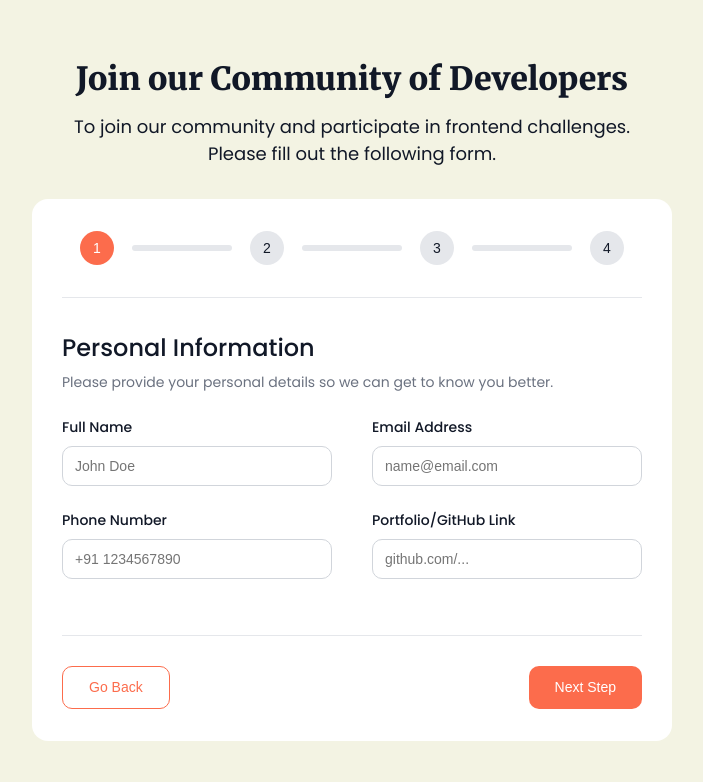
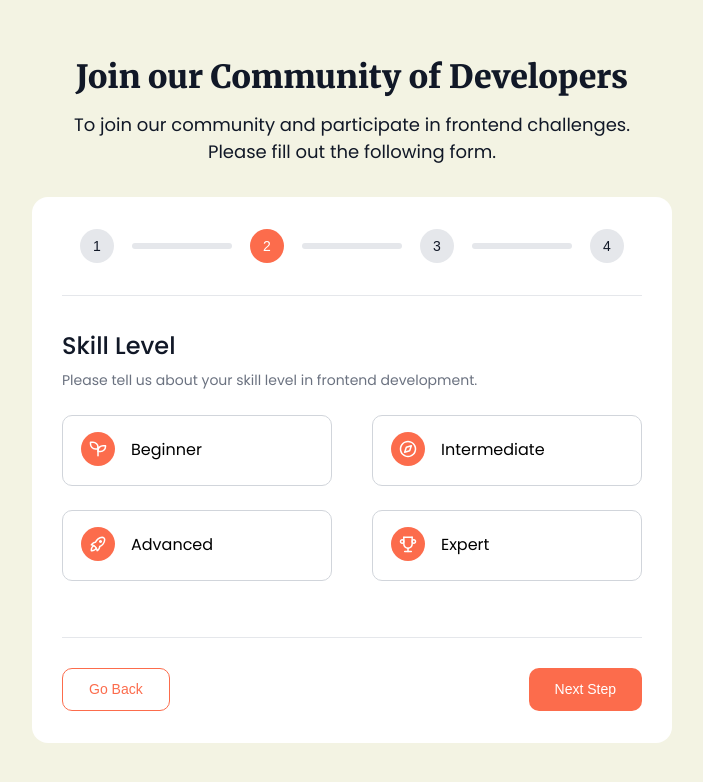
Before and after one commit to dd44it/multi_step_form, a React (Vite) app: page / in a window 1280 px wide. Shown: the top 782 px of the page, without its empty margins (288-991 px from the left). Built offline with nearby package versions, Linux system fonts and the light colour scheme.

Commit message:
feat: add step 2 form

```diff
--- a/src/components/Form.jsx
+++ b/src/components/Form.jsx
@@ -1,5 +1,6 @@
 import React, { useState } from "react"
 import StepForm1 from "./steps/StepForm1"
+import StepForm2 from "./steps/StepForm2"
 
 export default function Form() {
   const [formStep, setFormStep] = useState([
@@ -11,7 +12,7 @@ export default function Form() {
       email: "",
       phone: "",
       portfolio: "",
-      active: true,
+      active: false,
       show: true,
     },
     {
@@ -19,7 +20,7 @@ export default function Form() {
       titleStep: "Skill Level",
       subtitle: "Please tell us about your skill level in frontend development.",
       skillLevel: "",
-      active: false,
+      active: true,
       show: true,
     },
     {
@@ -70,7 +71,7 @@ export default function Form() {
   })
 
   const activeForm = formStep.map((step) => {
-    if (step.idStep === 1) {
+    if (step.active && step.idStep === 1) {
       return (
         <React.Fragment key={step.idStep}>
           <StepForm1
@@ -79,6 +80,16 @@ export default function Form() {
             phone={step.phone}
             portfolio={step.portfolio}
             handleEv={handleEv}
+          />
+        </React.Fragment>
+      )
+    }
+    else if(step.active && step.idStep === 2){
+      return (
+        <React.Fragment key={step.idStep}>
+          <StepForm2
+            skillLevel={step.skillLevel}
+            activeBtn={activeBtn}
           />
         </React.Fragment>
       )
@@ -98,7 +109,15 @@ export default function Form() {
     )
   }
 
+  function activeBtn(e){
+    const { name, className } = e.target
+    console.log(className, name)
+
+
+  }
+
   console.log(formStep)
+  console.log(activeForm)
 
   return (
     <main className="main">
--- /dev/null
+++ b/src/components/steps/StepForm2.jsx
@@ -0,0 +1,37 @@
+import flower from "../../assets/icons/flower.svg"
+
+export default function StepForm2({ skillLevel, activeBtn }) {
+  return (
+    <>
+      <div className="row">
+        <div className="step-badge" onClick={activeBtn}>
+          <div className="btn-primary btn-step">
+            <div className="btn-flower btn-img-wrapper"></div>
+          </div>
+          <div className="badge-name">Beginner</div>
+        </div>
+
+        <div className="step-badge" onClick={activeBtn}>
+          <div className="btn-primary btn-step">
+            <div className="btn-compass btn-img-wrapper"></div>
+          </div>
+          <div className="badge-name">Intermediate</div>
+        </div>
+      </div>
+      <div className="row">
+        <div className="step-badge" onClick={activeBtn}>
+          <div className="btn-primary btn-step">
+            <div className="btn-rocket btn-img-wrapper"></div>
+          </div>
+          <div className="badge-name">Advanced</div>
+        </div>
+        <div className="step-badge" onClick={activeBtn}>
+          <div className="btn-primary btn-step">
+            <div className="btn-title btn-img-wrapper"></div>
+          </div>
+          <div className="badge-name">Expert</div>
+        </div>
+      </div>
+    </>
+  )
+}
--- a/src/index.css
+++ b/src/index.css
@@ -81,6 +81,8 @@ body {
   font-size: 14px;
   line-height: 21px;
   cursor: pointer;
+  display: grid;
+  place-items: center;
 }
 
 .btn-step:hover {
@@ -194,3 +196,35 @@ body {
   color: var(--white);
   background-color: var(--primary);
 }
+
+.step-badge {
+  padding: 16px 0 19px 18px;
+  display: flex;
+  flex: 0 1 50%;
+  align-items: center;
+  gap: 16px;
+  border: 1px solid var(--border-secondary);
+  border-radius: 10px;
+  cursor: pointer;
+}
+
+.btn-img-wrapper {
+  width: 20px;
+  height: 20px;
+}
+
+.btn-flower {
+  background-image: url("../src/assets/icons/flower.svg");
+}
+
+.btn-compass {
+  background-image: url("../src/assets/icons/compass.svg");
+}
+
+.btn-rocket {
+  background-image: url("../src/assets/icons/rocket.svg");
+}
+
+.btn-title {
+  background-image: url("../src/assets/icons/title.svg");
+}
```
